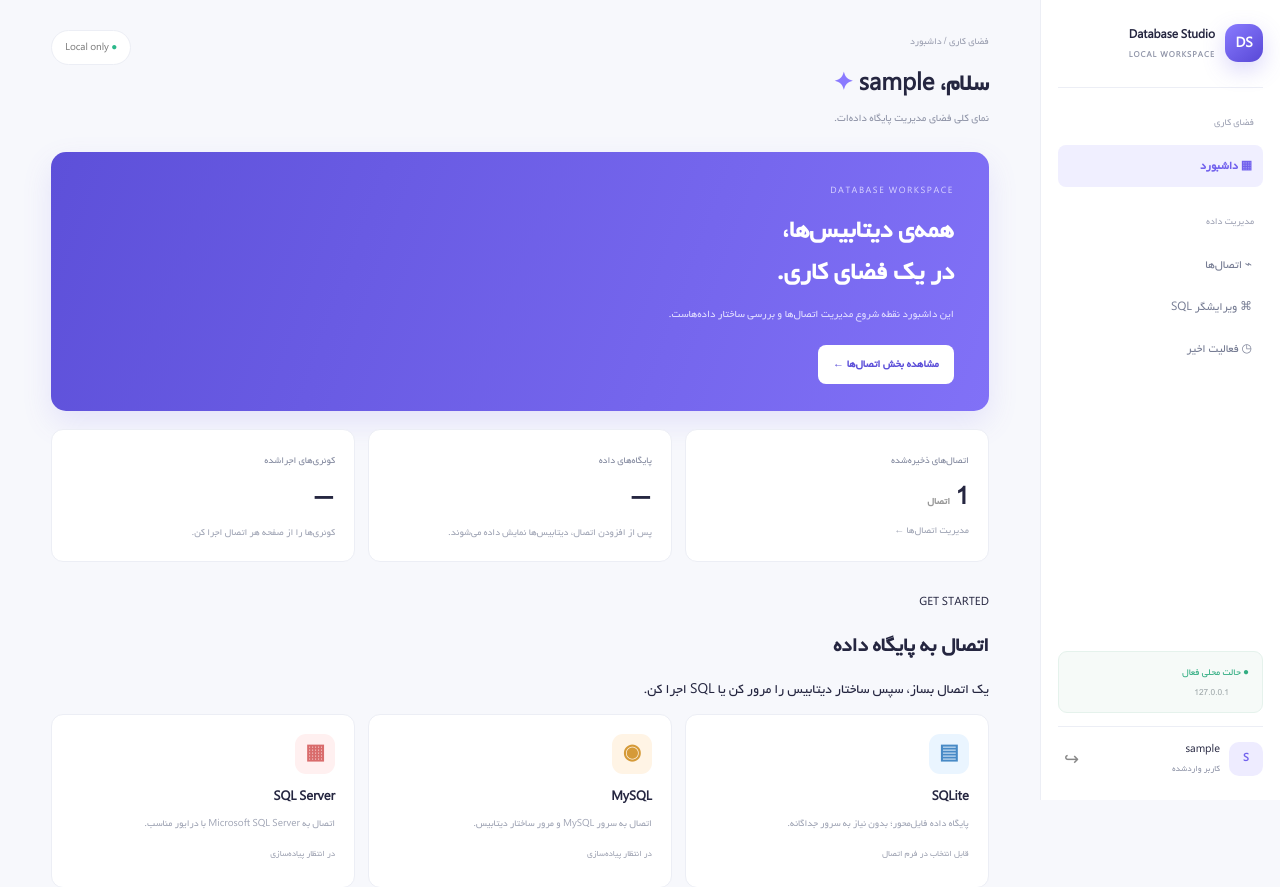
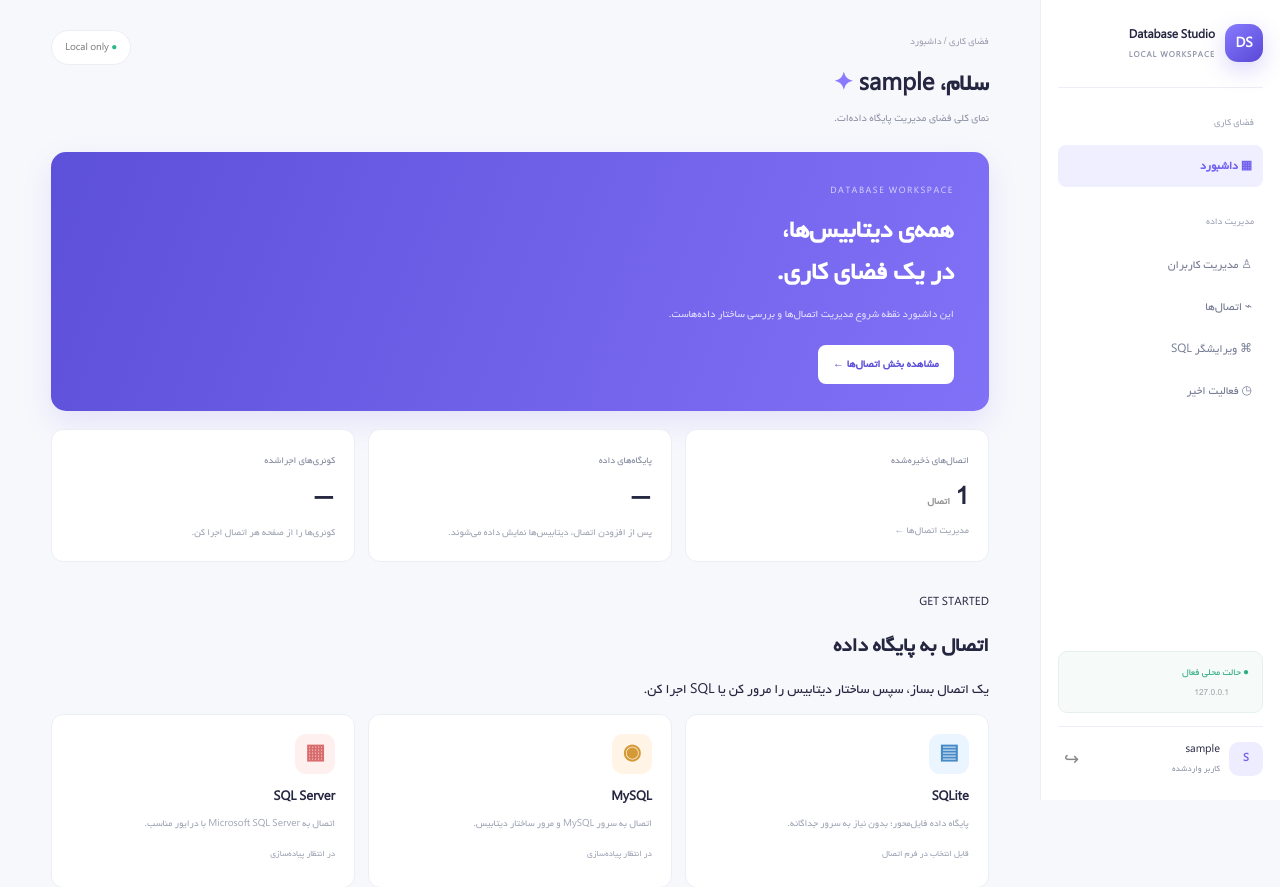
Before and after one commit to Ehsankhalili13/Database-Studio, a Flask app: page /dashboard in a window 1280 px wide. Shown: the top 887 px of the page. Run offline with Flask 3, Linux system fonts and the light colour scheme; a user stored in the database is signed in; tables that the repository leaves empty hold one stand-in row (values such as "Sample post").

Commit message:
Add admin-only user management link

```diff
--- a/templates/dashboard.html
+++ b/templates/dashboard.html
@@ -19,6 +19,7 @@
         </a>
 
         <p class="caption">مدیریت داده</p>
+        {% if current_user.is_admin %}<a href="{{ url_for('auth.users') }}"><span aria-hidden="true">♙</span> مدیریت کاربران</a>{% endif %}
         <a href="{{ url_for('connections.index') }}"><span aria-hidden="true">⌁</span> اتصال‌ها</a>
         <a href="{{ url_for('connections.index') }}"><span aria-hidden="true">⌘</span> ویرایشگر SQL</a>
         <a href="#activity"><span aria-hidden="true">◷</span> فعالیت اخیر</a>
```
